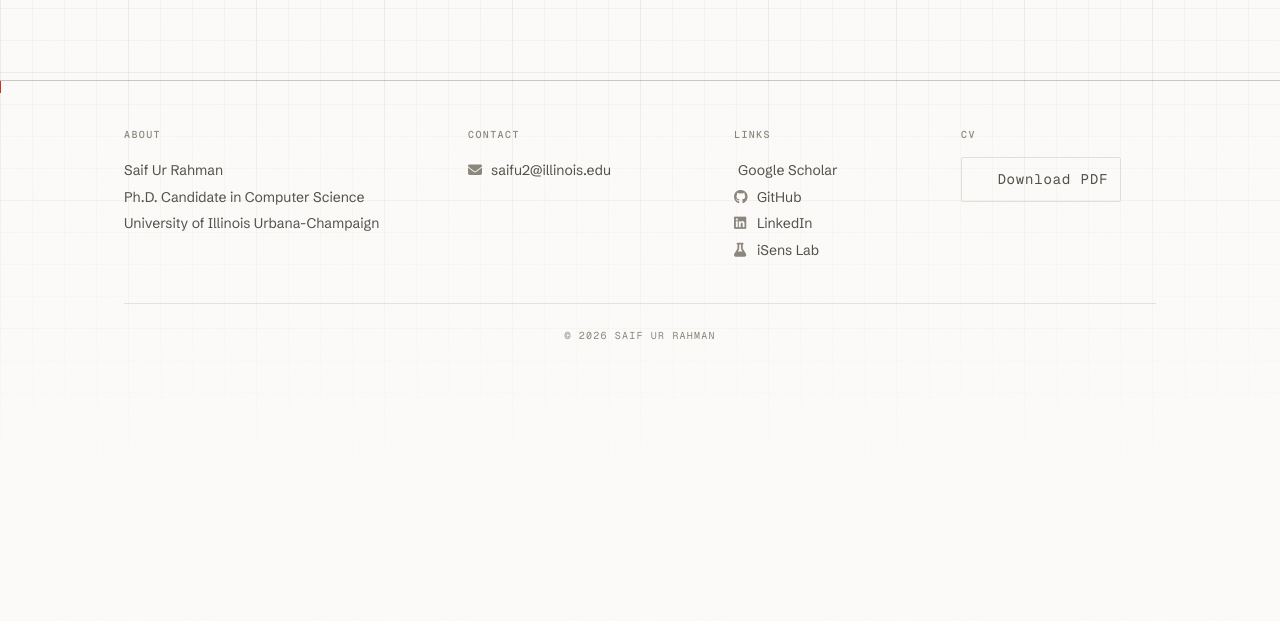
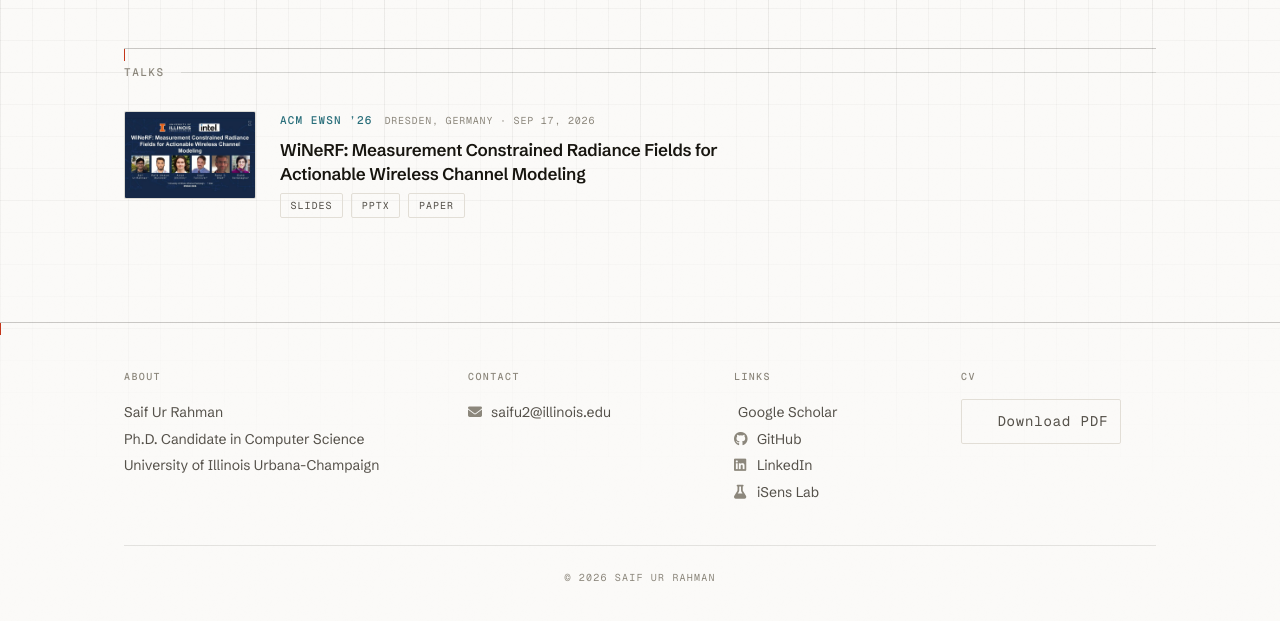
Before and after one commit to Saif2098/Saif2098.github.io, a Jekyll site: the page built from _pages/publications.md, in a window 1280 px wide and 1195 px high. Shown: the part 568-1189 px from the top of the window. Built offline with Jekyll 4.4.1, drawn with Linux system fonts in a browser that asks for light colours; some web fonts are replaced; a style sheet for code colours, icons or effects is not loaded.

Commit message:
Add EWSN talk and slides, PU-HNO NeurIPS acceptance
- News: PU-HNO accepted at NeurIPS 2026; WiNeRF presented at EWSN 2026
  (Dresden, Sep 17) with slides.
- Publications: WiNeRF BibTeX updated to the published ACM record (DOI,
  pages, abstract); PU-HNO moved to Conference as NeurIPS '26 with its
  arXiv ID in eprint; Preprints heading hides when empty.
- New Talks section driven by _data/talks.yml, with the EWSN deck (backup
  slides and speaker notes stripped) as PDF and PPTX.
- bibtemplate: arXiv button from eprint, Slides button from a new
  presentation-only `slides` field (stripped from copied BibTeX).
- Research: PU-HNO status to NeurIPS 2026; Slides button on WiNeRF.

Co-Authored-By: Claude Opus 5.5 <noreply@anthropic.com>

```diff
--- a/_data/news.yml
+++ b/_data/news.yml
@@ -1,6 +1,12 @@
 # News items shown on the home page sidebar.
 # The 3 most recent are shown; all appear on /allnews.
 # Each entry needs: date, headline
+- date: Sep 2026
+  headline: '<strong>PU-HNO</strong> accepted at <em>NeurIPS 2026</em>. <a href="https://arxiv.org/abs/2608.18495">[arXiv]</a>'
+
+- date: Sep 2026
+  headline: 'Presented <strong>WiNeRF</strong> at <em>EWSN 2026</em> in Dresden, Germany (Sep 17). <a href="/papers/talks/winerf-ewsn2026-slides.pdf">[Slides]</a> <a href="https://doi.org/10.3217/ck00-mq70">[Paper]</a>'
+
 - date: Aug 2026
   headline: '<strong>PU-HNO</strong> submitted to <em>NeurIPS 2026</em>; preprint available on <a href="https://arxiv.org/abs/2608.18495">arXiv</a>.'
 
--- /dev/null
+++ b/_data/talks.yml
@@ -0,0 +1,11 @@
+# Talks shown under "Talks" on the Publications page, newest first.
+# Each entry needs: date, venue, title. Optional: location, image (in
+# images/publications/), slides (PDF path), slides_pptx, paper (URL).
+- date: Sep 17, 2026
+  venue: ACM EWSN ’26
+  location: Dresden, Germany
+  title: 'WiNeRF: Measurement Constrained Radiance Fields for Actionable Wireless Channel Modeling'
+  image: winerf-ewsn2026-talk.jpg
+  slides: papers/talks/winerf-ewsn2026-slides.pdf
+  slides_pptx: papers/talks/winerf-ewsn2026-slides.pptx
+  paper: https://doi.org/10.3217/ck00-mq70
--- a/_pages/publications.md
+++ b/_pages/publications.md
@@ -13,8 +13,39 @@ permalink: /publications/
 
 {% bibliography --query @inproceedings %}
 
+{% capture preprint_count %}{% bibliography_count --query @unpublished %}{% endcapture %}
+{% if preprint_count != "0" %}
 <h3 class="pub-group">Preprints</h3>
 
 {% bibliography --query @unpublished %}
+{% endif %}
+
+<h3 class="pub-group">Talks</h3>
+
+<ul>
+{% for talk in site.data.talks %}
+<li>
+<div class="pub-item{% if talk.image %} pub-item--thumb{% endif %}">
+  {% if talk.image %}
+  <a class="pub-thumb" href="{{ site.url }}{{ site.baseurl }}/{{ talk.slides }}" target="_blank" tabindex="-1" aria-hidden="true">
+    <img src="{{ site.url }}{{ site.baseurl }}/images/publications/{{ talk.image }}" alt="" loading="lazy">
+  </a>
+  {% endif %}
+  <div class="pub-info">
+    <div class="pub-meta">
+      <span class="pub-venue">{{ talk.venue }}</span>
+      <span class="pub-status">{{ talk.location }}{% if talk.location %} &middot; {% endif %}{{ talk.date }}</span>
+    </div>
+    <h4 class="pub-title">{{ talk.title }}</h4>
+    <div class="pub-actions">
+      {% if talk.slides %}<a href="{{ site.url }}{{ site.baseurl }}/{{ talk.slides }}" target="_blank" class="pub-link">Slides</a>{% endif %}
+      {% if talk.slides_pptx %}<a href="{{ site.url }}{{ site.baseurl }}/{{ talk.slides_pptx }}" class="pub-link" download>PPTX</a>{% endif %}
+      {% if talk.paper %}<a href="{{ talk.paper }}" target="_blank" class="pub-link">Paper</a>{% endif %}
+    </div>
+  </div>
+</div>
+</li>
+{% endfor %}
+</ul>
 
 </div>
--- a/assets/js/site.js
+++ b/assets/js/site.js
@@ -79,7 +79,7 @@
 
     // Fields the site adds for presentation only — they are not part of the
     // citation and must not end up in anyone's .bib file.
-    var PRESENTATION_FIELDS = /^\s*(venue|status|topics|image|award|code|pdf)\s*=/i;
+    var PRESENTATION_FIELDS = /^\s*(venue|status|topics|image|award|code|pdf|slides)\s*=/i;
 
     function cleanBibtex(text) {
       return text
```
Also changed, not shown: README.md (+9 -4 lines), _layouts/bibtemplate.html (+8 -0 lines), _pages/research.md (+2 -1 lines), assets/ref.bib (+19 -9 lines), assets/js/site.min.js, images/publications/winerf-ewsn2026-talk.jpg (added), 2 other files.
